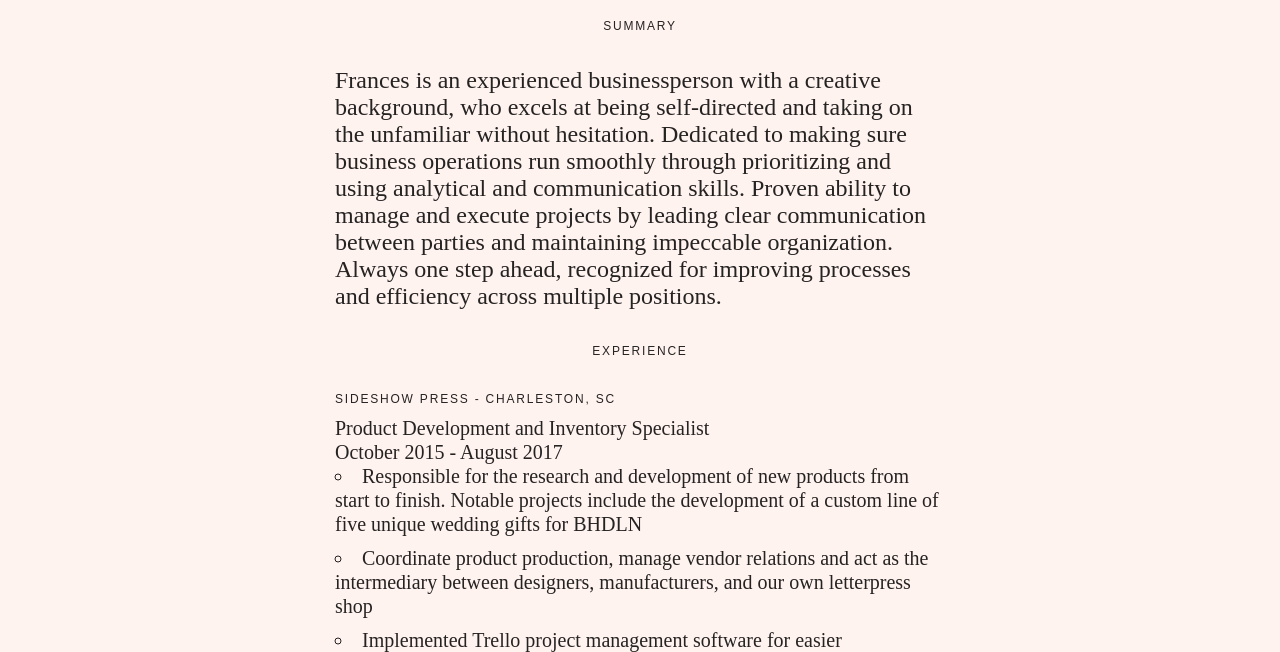
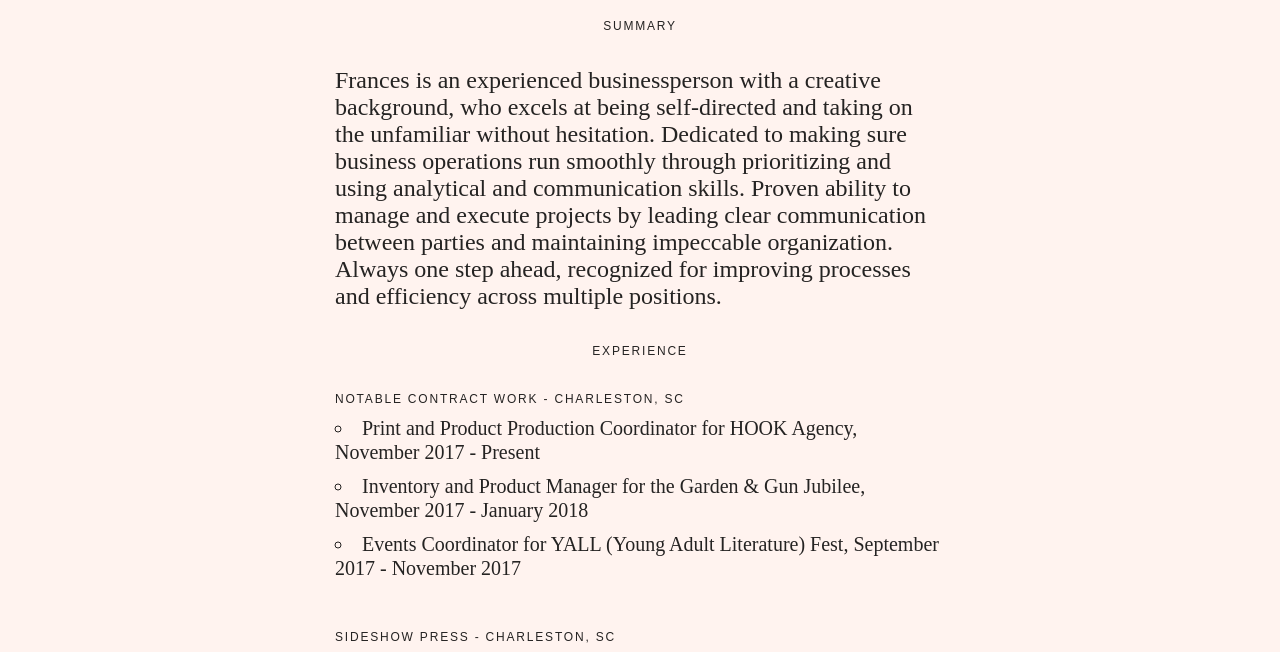
Before and after one commit to francesoliver/francesoliver.github.io, a plain HTML site: page resume.html in a window 1280 px wide. Shown: the part 135-787 px from the top of the page. Drawn offline with Linux system fonts and the light colour scheme; a small style sheet from the web is missing.

Commit message:
updated resume

```diff
--- a/resume.html
+++ b/resume.html
@@ -32,8 +32,28 @@
       <p>
         <strong>Frances is an experienced businessperson with a creative background,</strong> who excels at being self-directed and taking on the unfamiliar without hesitation. Dedicated to making sure business operations run smoothly through prioritizing and using analytical and communication skills. Proven ability to manage and execute projects by leading clear communication between parties and maintaining impeccable organization. Always one step ahead, recognized for improving processes and efficiency across multiple positions.
       </p>
+    </div>
+
+    <div class="twelve columns">
       <h3 class="center" style="margin-bottom:34px;">Experience</h3>
 
+      <h3>Notable Contract Work - Charleston, SC</h3>
+      <ul>
+        <li>
+          Print and Product Production Coordinator for HOOK Agency, <strong>November 2017 - Present</strong>
+        </li>
+        <li>
+          Inventory and Product Manager for the Garden & Gun Jubilee, <strong>November 2017 - January 2018</strong>
+        </li>
+        <li>
+          Events Coordinator for YALL (Young Adult Literature) Fest, <strong>September 2017 - November 2017</strong>
+        </li>
+      </ul>
+    </div>
+
+
+
+    <div class="twelve columns">
       <h3>Sideshow Press - Charleston, SC</h3>
       <ul>
         <strong>Product Development and Inventory Specialist</br>October 2015 - August 2017</strong>
```
Lines whose indentation alone changed are shown as unchanged.
